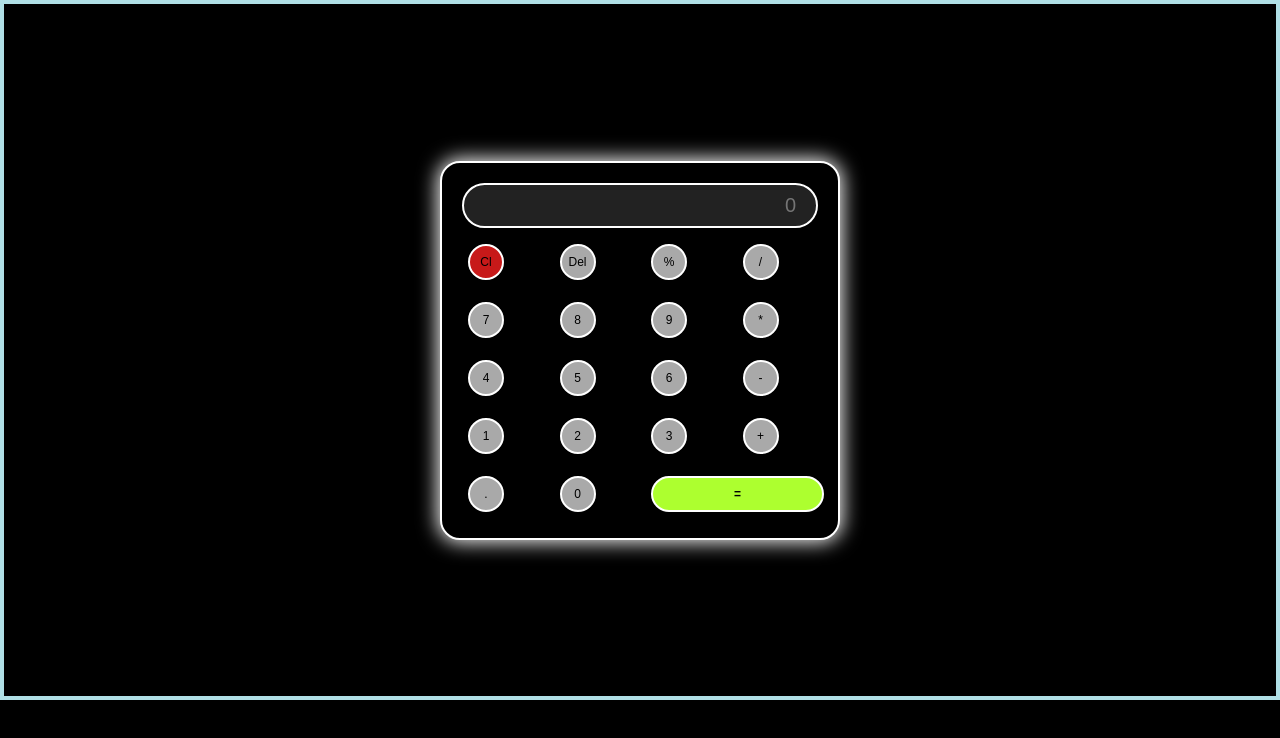
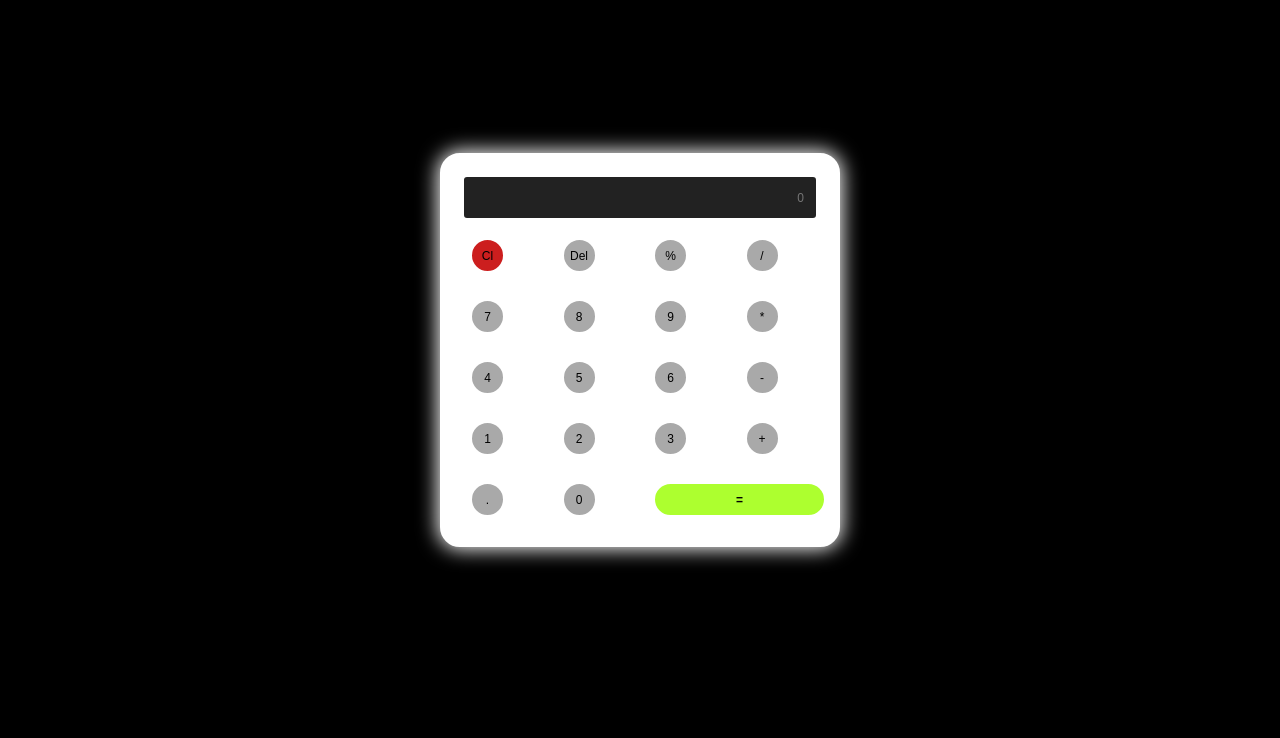
Before and after one commit to Kashif256/calculator1, a plain HTML site: page index.html in a window 1280 px wide. Drawn offline with Linux system fonts and the light colour scheme.

Commit message:
style.css

```diff
--- a/style.css
+++ b/style.css
@@ -1,3 +1,4 @@
+
 * {
     margin: 0;
     padding: 0;
@@ -12,16 +13,13 @@
     align-items: center;
     padding: 20px;
 }
-.container:hover{
-    border: 4px solid powderblue;
-}
+
 .calculator {
-    background-color: black;
+    background-color:white;
     color: white;
     padding: 20px;
     border-radius: 20px;
     display: grid;
-    grid-template-columns: repeat(4, minmax(50px, 1fr));
     gap: 10px;
     position: relative;
     border: 2px solid white;
@@ -36,8 +34,8 @@ input {
     grid-column: span 4;
     height: 45px;
     text-align: end;
-    border-radius: 1.5em;
-    font-size: 2em;
+    border-radius: 5px;
+    font-size: 12px;
     color: white;
     border: 2px solid white;
     background: #222;
@@ -49,12 +47,12 @@ input:hover{
     border:4px solid powderblue;
 }
 button {
-    height: 3em;
-    width: 3em;
+    height: 35px;
+    width: 35px;
     background-color: darkgray;
     border: 2px solid white;
     border-radius: 50%;
-    margin: 0.5em;
+    margin: 8px;
     font-size: 1.2em;
     transition: all 0.2s;
 }
@@ -66,7 +64,7 @@ button:hover{
 .equal {
     width: 100%;
     grid-column: span 2;
-    border-radius: 2em;
+    border-radius: 20px;
     background-color: greenyellow;
     color: black;
     font-weight: bold;
```
